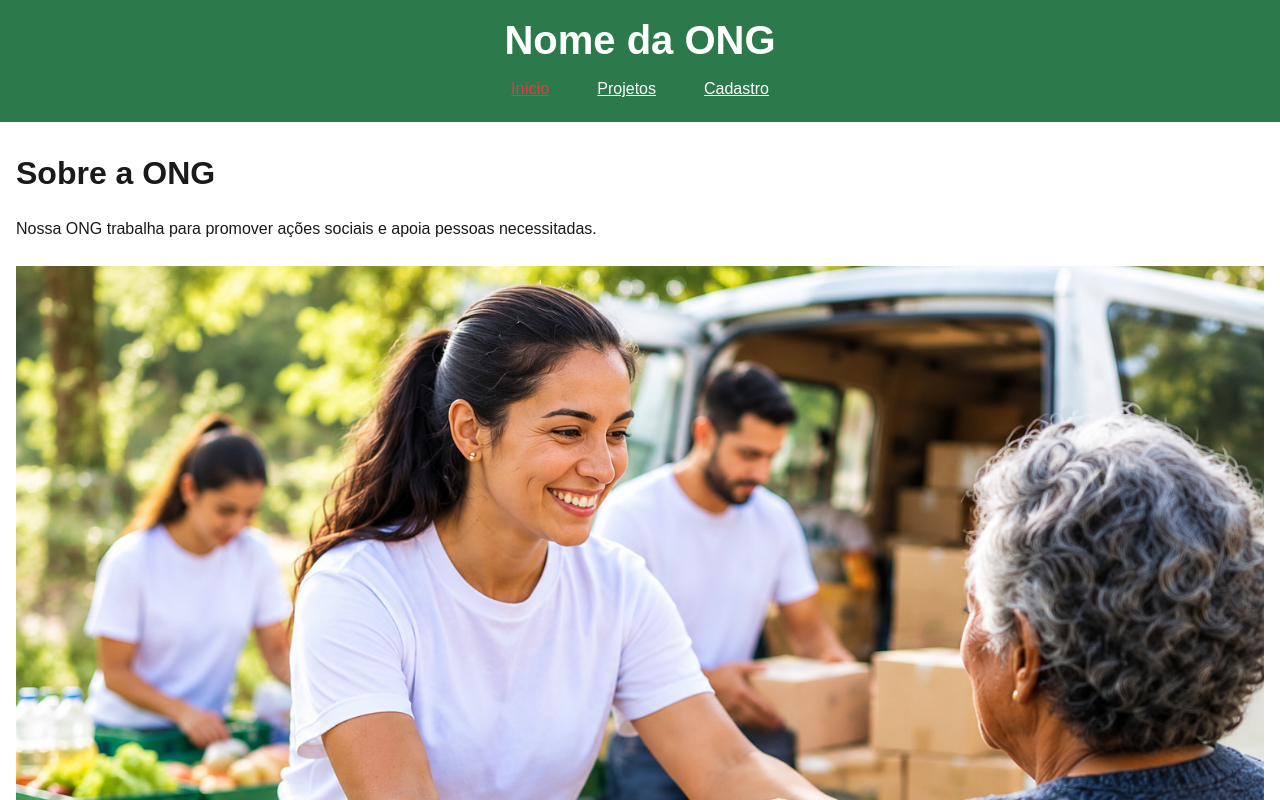
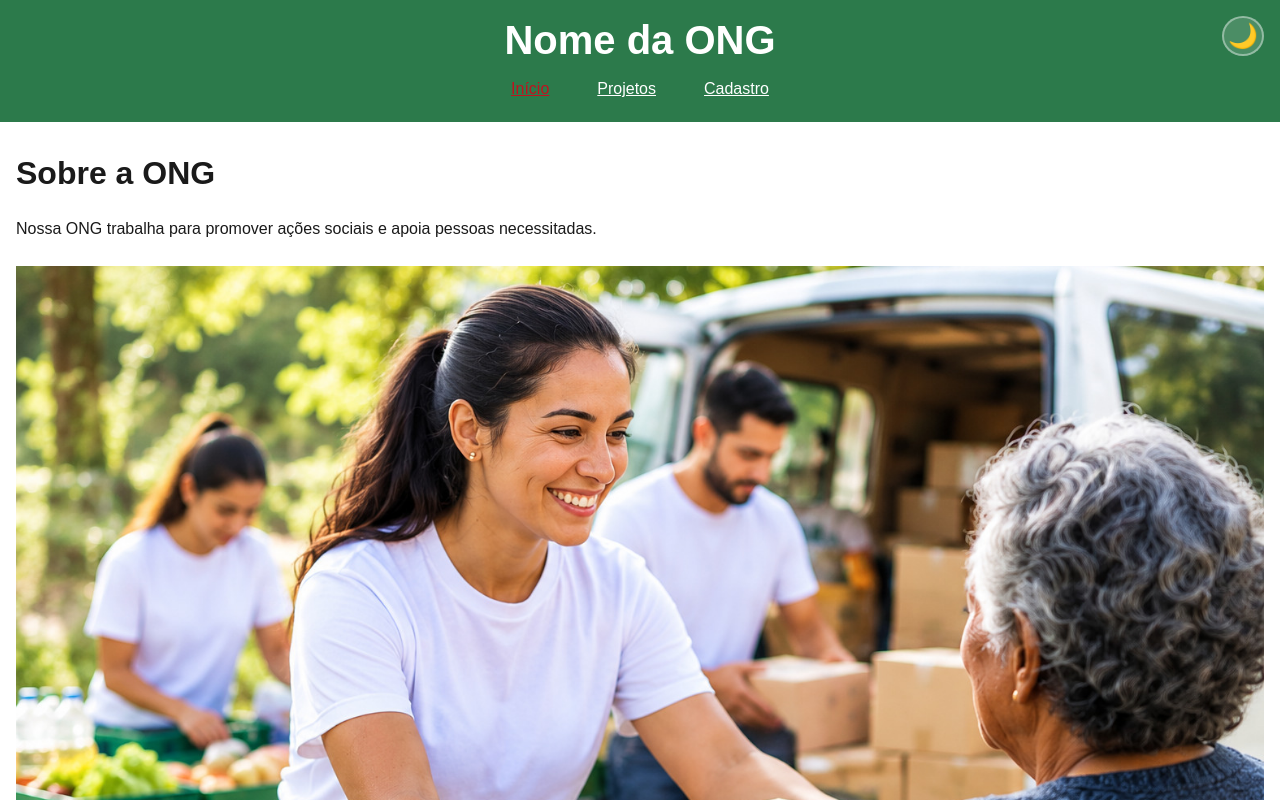
Before and after one commit to Hortencio-Arthur/projeto-desenvolvimento-web, a plain HTML site: page index.html in a window 1280 px wide. Shown: the top 800 px of the page. Drawn offline with nearby package versions, Linux system fonts and the light colour scheme.

Commit message:
merge: resolve conflito entre develop e feature/acessibilidade-contraste

```diff
--- a/css/style.css
+++ b/css/style.css
@@ -2,15 +2,17 @@
     /*cores*/
     --cor-primaria: #2C7A4B;
     --cor-primaria-escura: #1F5C38;
-    --cor-secundaria: #E63946;
-    --cor-secundaria-escura: #C1121F;
+    --cor-secundaria: #C1121F;
+    --cor-secundaria-escura: #8C0D17;
     --cor-branco: #FFFFFF;
     --cor-cinza-claro: #f5f5f5;
     --cor-cinza-medio: #E0E0E0;
     --cor-cinza-texto: #4F4F4F;
     --cor-preto-texto: #1A1A1A;
     --cor-sucesso: #27AE60;
-    --cor-erro: #E74C3C;
+    --cor-erro: #C0392B;
+    --cor-fundo: var(--cor-branco);
+    --cor-superficie: var(--cor-branco);
 
     /*tipografia*/
     --fs-h1: 2.5rem;
@@ -35,6 +37,26 @@
     --transicao-padrao: all 0.3s ease;
 }
 
+@media (prefers-color-scheme: dark) {
+    :root:not([data-tema=claro]) {
+        --cor-fundo: #121212;
+        --cor-superficie: #1E1E1E;
+        --cor-preto-texto: #F5F5F5;
+        --cor-cinza-claro: #2A2A2A;
+        --cor-cinza-texto: #B0B0B0;
+        --cor-cinza-medio: #444444;
+    }
+}
+
+:root[data-tema="escuro"] {
+    --cor-fundo: #121212;
+    --cor-superficie: #1E1E1E;
+    --cor-preto-texto: #F5F5F5;
+    --cor-cinza-claro: #2A2A2A;
+    --cor-cinza-texto: #B0B0B0;
+    --cor-cinza-medio: #444444;
+}
+
 /* Reset */
 *{
     margin: 0;
@@ -47,7 +69,7 @@ body{
     font-family: var(--fonte-base);
     font-size: var(--fs-corpo);
     color: var(--cor-preto-texto);
-    background-color: var(--cor-branco);
+    background-color: var(--cor-fundo);
 }
 
 h1, h2, h3{
@@ -132,6 +154,7 @@ button:focus-visible,
 
 /*header*/
 header{
+    position: relative;
     display: flex;
     flex-direction: column;
     align-items: center;
@@ -174,6 +197,22 @@ nav a.ativo{
     background: none;
     border: none;
     padding: 0;
+}
+
+#toggle-tema{
+    position: absolute;
+    top: var(--espaco-md);
+    right: var(--espaco-md);
+    background: rgba(255, 255, 255, 0.15);
+    border: 2px solid rgba(255, 255, 255, 0.4);
+    border-radius: 50%;
+    font-size: var(--fs-h3);
+    cursor: pointer;
+    padding: var(--espaco-xs);
+}
+
+#toggle-tema:hover{
+    background: rgba(255, 255, 255, 0.25);
 }
 
 /*Dropdown (submenu)*/
@@ -412,7 +451,7 @@ fieldset {
 }
 
 .modal-conteudo{
-    background-color: var(--cor-branco);
+    background-color: var(--cor-superficie);
     padding: var(--espaco-xl);
     border-radius: var(--radius-padrao);
     max-width: 400px;
--- a/index.html
+++ b/index.html
@@ -14,6 +14,7 @@
 
     <button type="button" id="menu-toggle" class="menu-icone" aria-label="Abrir menu de navegação" aria-expanded="false" aria-controls="nav-principal">☰</button>
 
+    <button type="button" id="toggle-tema" aria-label="Alternar tema claro/escuro">🌙</button>
     <nav aria-label="Navegação principal" id="nav-principal">
       <a href="html/inicio.html" class="ativo">Início</a>
 
@@ -51,6 +52,7 @@
 <script src="js/formulario.js"></script>
 <script src="js/router.js"></script>
 <script src="js/menu.js"></script>
+<script src="js/tema.js"></script>
 <script src="js/main.js"></script>
   </body>
 </html>
--- /dev/null
+++ b/js/tema.js
@@ -0,0 +1,26 @@
+const CHAVE_TEMA = 'tema';
+
+function aplicarTema(tema) {
+    document.documentElement.setAttribute('data-tema', tema);
+    localStorage.setItem(CHAVE_TEMA, tema);
+}
+
+function inicializarTema() {
+    const temaSalvo = localStorage.getItem(CHAVE_TEMA);
+    if (temaSalvo) {
+        aplicarTema(temaSalvo);
+    }
+}
+
+function alternarTema() {
+    const temaAtual = document.documentElement.getAttribute('data-tema');
+
+    const estaEscuro = temaAtual
+    ? temaAtual === 'escuro'
+    : window.matchMedia('(prefers-color-scheme: dark)').matches;
+
+    aplicarTema(estaEscuro ? 'claro' : 'escuro');
+}
+
+document.getElementById('toggle-tema').addEventListener('click', alternarTema);
+inicializarTema();
```
